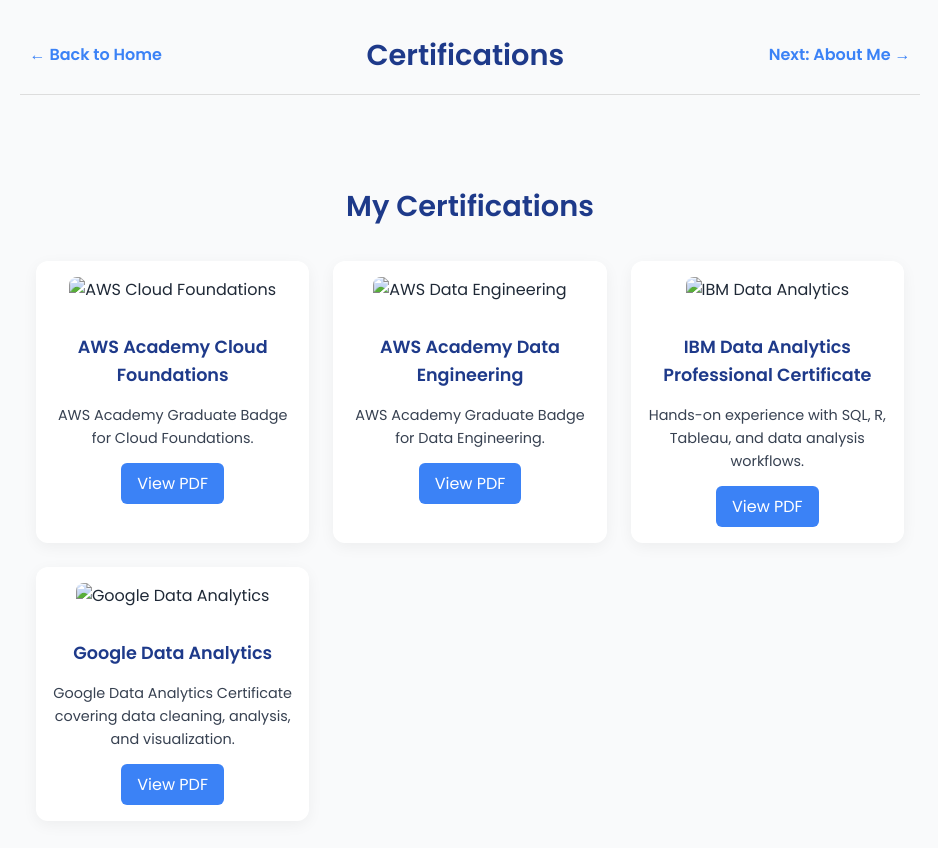
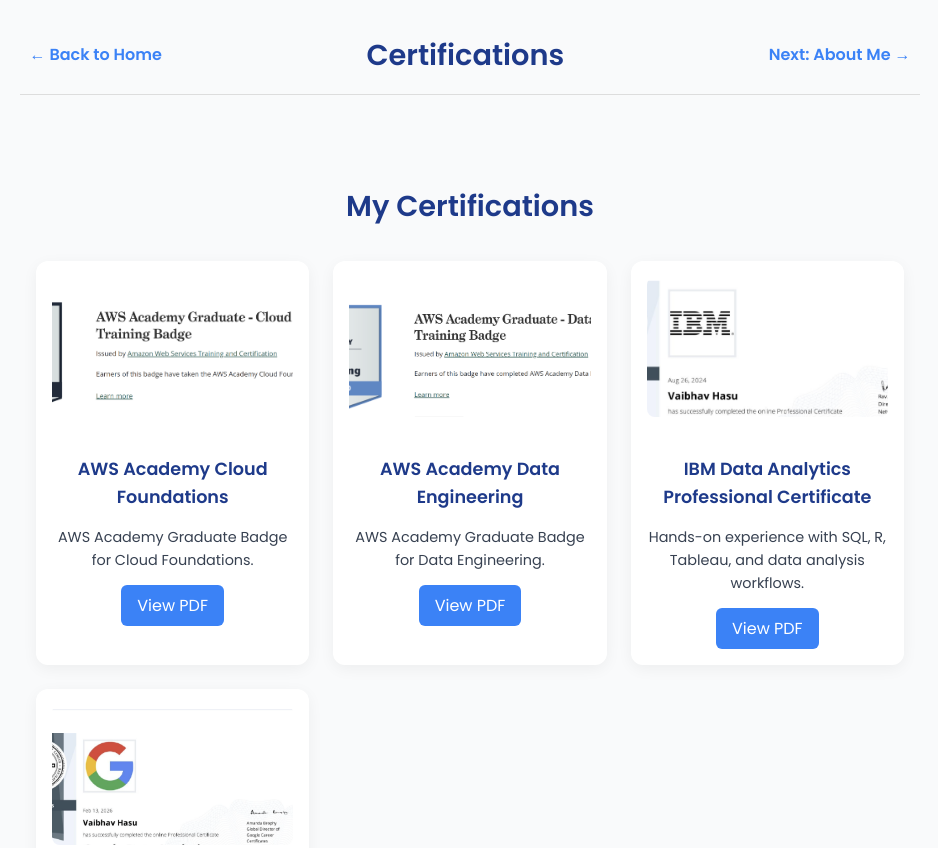
Before and after one commit to VaibhavHasu/vaibhavhasu.github.io, a plain HTML site: page certifications.html in a window 1280 px wide. Shown: the top 848 px of the page, without its empty margins (170-1108 px from the left). Drawn offline with Linux system fonts and the light colour scheme.

Commit message:
Update certifications.html

```diff
--- a/certifications.html
+++ b/certifications.html
@@ -140,28 +140,28 @@
     <div class="cert-cards">
 
       <div class="cert-card">
-        <img src="certificates/thumbnails/AWS_Cloud_Foundations.jpg" alt="AWS Cloud Foundations">
+        <img src="certificates/thumbnails/AWS_Cloud_Foundations.jpg.png" alt="AWS Cloud Foundations">
         <h3>AWS Academy Cloud Foundations</h3>
         <p>AWS Academy Graduate Badge for Cloud Foundations.</p>
         <a href="certificates/AWS_Academy_Graduate___AWS_Academy_Cloud_Foundations_Badge20250623-27-qxnj72.pdf" target="_blank">View PDF</a>
       </div>
 
       <div class="cert-card">
-        <img src="certificates/thumbnails/AWS_Data_Engineering.jpg" alt="AWS Data Engineering">
+        <img src="certificates/thumbnails/AWS_Data_Engineering.jpg.png" alt="AWS Data Engineering">
         <h3>AWS Academy Data Engineering</h3>
         <p>AWS Academy Graduate Badge for Data Engineering.</p>
         <a href="certificates/AWS_Academy_Graduate___AWS_Academy_Data_Engineering_Badge20250623-27-6qyzbe.pdf" target="_blank">View PDF</a>
       </div>
 
       <div class="cert-card">
-        <img src="certificates/thumbnails/IBM_Data_Analytics.jpg" alt="IBM Data Analytics">
+        <img src="certificates/thumbnails/IBM_Data_Analytics.jpg.png" alt="IBM Data Analytics">
         <h3>IBM Data Analytics Professional Certificate</h3>
         <p>Hands-on experience with SQL, R, Tableau, and data analysis workflows.</p>
         <a href="certificates/IBM Data Analytics Prof Certificate.pdf" target="_blank">View PDF</a>
       </div>
 
       <div class="cert-card">
-        <img src="certificates/thumbnails/Google_Data_Analytics.jpg" alt="Google Data Analytics">
+        <img src="certificates/thumbnails/Google_Data_Analytics.jpg.png" alt="Google Data Analytics">
         <h3>Google Data Analytics</h3>
         <p>Google Data Analytics Certificate covering data cleaning, analysis, and visualization.</p>
         <a href="certificates/GoogleDataAnalytics.pdf" target="_blank">View PDF</a>
```
